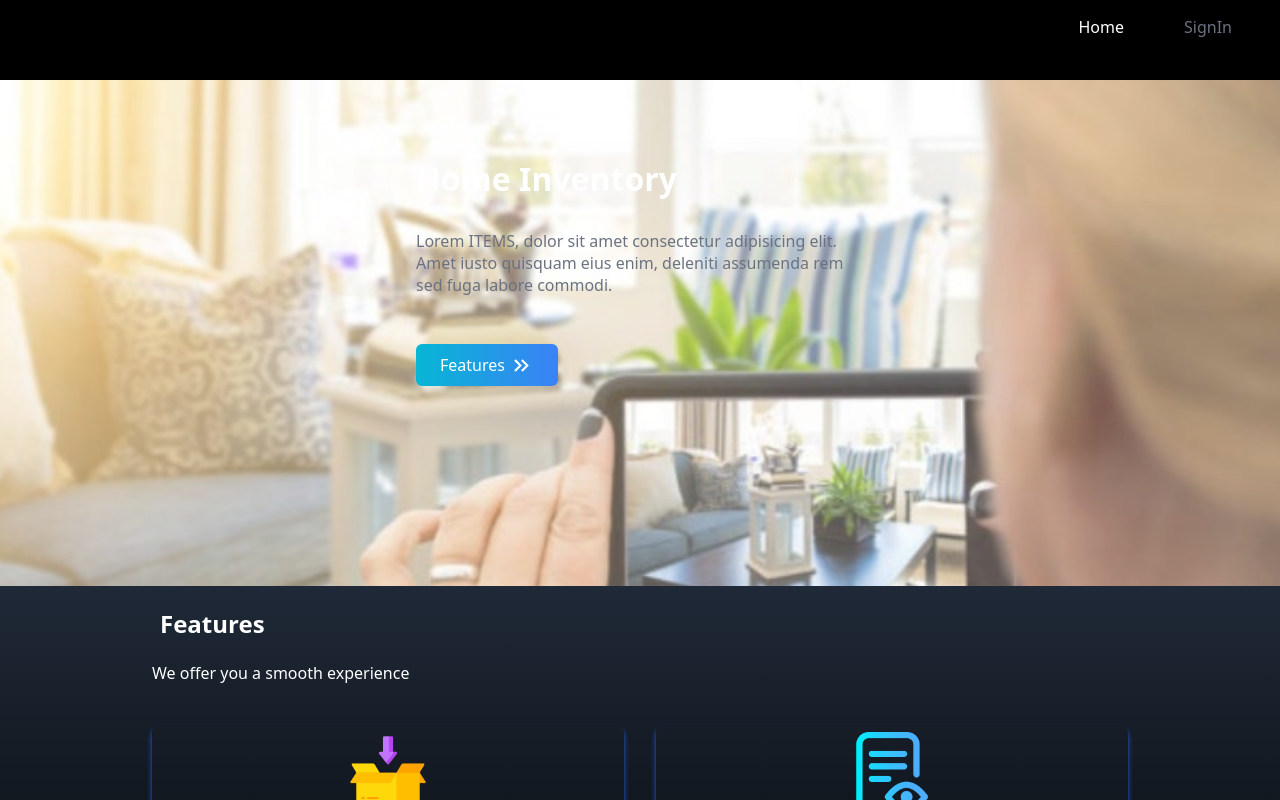
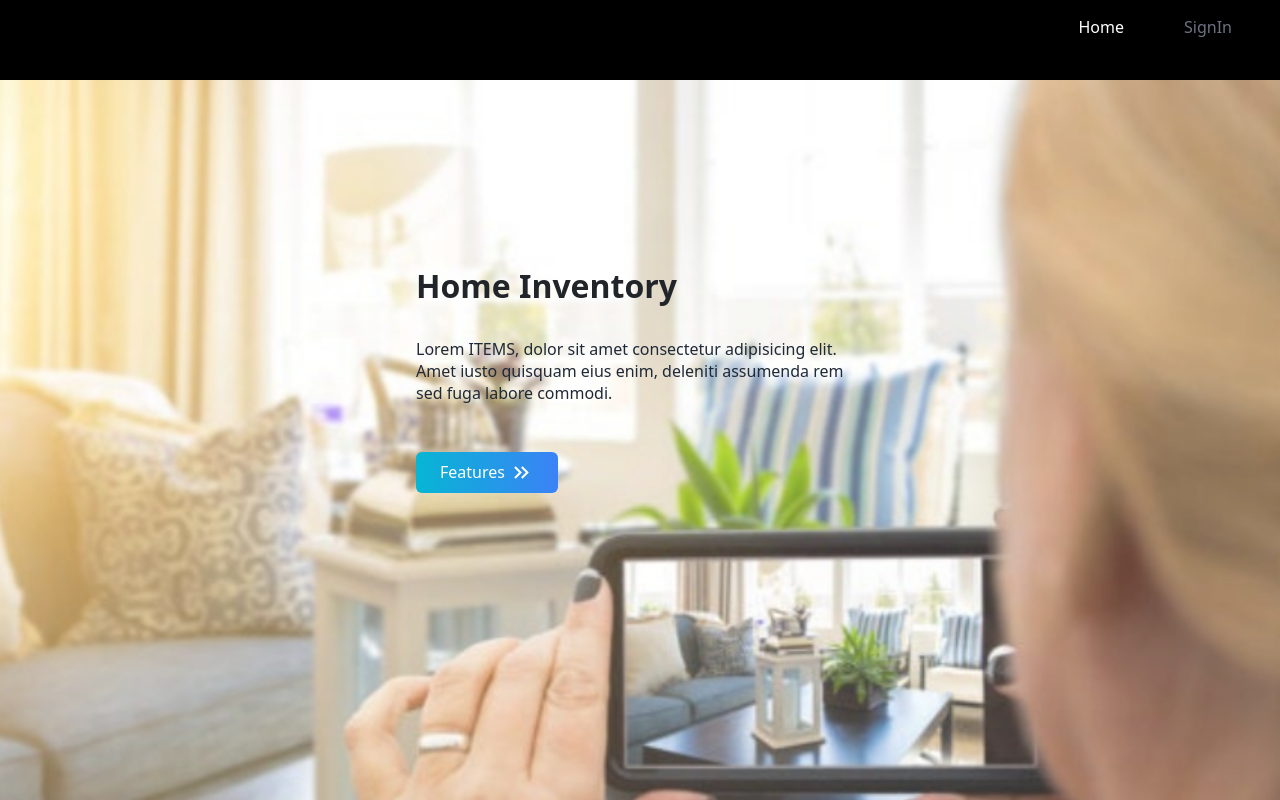
Before and after one commit to sb-olr/WBS-final-project-MERN-find-my-stuff, a React (Create React App) app in the folder client/: page / in a window 1280 px wide. Shown: the top 800 px of the page. Built offline with nearby package versions, Linux system fonts and the light colour scheme; a web font is replaced by a local one.

Commit message:
did some changes in css

```diff
--- a/client/src/components/Features.js
+++ b/client/src/components/Features.js
@@ -36,11 +36,11 @@ const Features = () => {
   return (
     <div
       name="feature"
-      className="bg-gradient-to-b from-gray-800 to-black w-full"
+      className="bg-gradient-to-b from-gray-800 to-black w-full h-screen"
     >
       <div className="max-w-screen-lg mx-auto p-4 flex flex-col justify-center w-full h-full text-white">
         <div>
-          <h4 className="text-4xl font-bold border-b-4 border-gray-500 p-2 inline">
+          <h4 className="text-4xl font-bold border-b-4 border-gray-500 p-2 inline pt-4">
             Features
           </h4>
           <p className="py-6">We offer you a smooth experience </p>
--- a/client/src/components/Home.js
+++ b/client/src/components/Home.js
@@ -8,18 +8,21 @@ import { Link } from "react-scroll";
 const Home = () => {
   return (
     <>
-      <section id="hero" className="w-full from-black via-black to-gray-800">
+      <section
+        id="hero"
+        className="w-full from-black via-black to-gray-800 h-screen"
+      >
         <img
           src={homeing}
           alt="img"
-          className="absolute top-0 left-0 -z-10 h-[28rem] sm:h-[32rem] lg:h-[40rem] object-cover mt-20 w-full opacity-70"
+          className="absolute top-0 left-0 -z-10 h-[28rem] sm:h-[32rem] lg:h-[60rem] object-cover mt-20 w-full opacity-80"
         />
         <div className="max-w-screen-lg mx-auto flex flex-col items-center justify-center h-full px-4 pt-40 md:flex-row">
           <div className="flex flex-col justify-center h-full">
-            <h2 className="text-4xl sm:text-7xl font-bold text-white">
+            <h2 className="text-4xl sm:text-7xl font-bold text-gray">
               Home Inventory
             </h2>
-            <p className="text-gray-500 py-4 max-w-md">
+            <p className="text-gray-800 py-4 max-w-md">
               Lorem ITEMS, dolor sit amet consectetur adipisicing elit. Amet
               iusto quisquam eius enim, deleniti assumenda rem sed fuga labore
               commodi.
--- a/client/src/components/SpaceItems.js
+++ b/client/src/components/SpaceItems.js
@@ -36,11 +36,10 @@ export default function SpaceItems() {
   return (
     <>
       {/* // return the following JSX code */}
-      <div className="bg-gradient-to-b from-gray-800 to-black w-full min-h-screen pt-20">
+      <div className="bg-gradient-to-b from-gray-800 to-black w-full min-h-screen pt-10">
         {/* // define a div with a background gradient */}
         <div className="w-3/5 mx-auto p-4 pt-1 flex flex-col text-white">
           <div className="shadow-md hover:scale-105 duration-500 rounded-full shadow-yellow-500 flex flex-col items-center mx-6 w-32 my-16">
-
             <img
               src={spaces[0].icon}
               alt={spaces[0].alt}
@@ -49,19 +48,14 @@ export default function SpaceItems() {
             <p className="mt-2 text-white">{spaces[0].name}</p>
           </div>
 
-          {spaces.map(
-            (
-              space
-            ) => (
+          {spaces.map((space) => (
             <div key={space.name} className="flex flex-wrap justify-between">
-
               {space.items.map(({ id, src, title }) => (
-
                 <div
                   key={id}
-                    className="shadow-md hover:scale-105 duration-500 py-2 rounded-full shadow-yellow-500 flex flex-col items-center w-32 m-4"
+                  // className="shadow-md hover:scale-105 duration-500 py-2 rounded-full shadow-yellow-500 flex flex-col items-center w-32 m-4"
+                  className="shadow-md hover:scale-105 duration-500 rounded-full shadow-yellow-500 flex flex-col items-center mx-6 w-32 my-16"
                   >
-
                   <Link
                     to={title === "New Item" ? "/SpacesNewItem" : ""}
                     className="no-underline hover:no-underline"
@@ -79,8 +73,7 @@ export default function SpaceItems() {
                 </div>
               ))}
             </div>
-            )
-          )}
+          ))}
         </div>
       </div>
     </>
```
Lines whose indentation alone changed are shown as unchanged.
